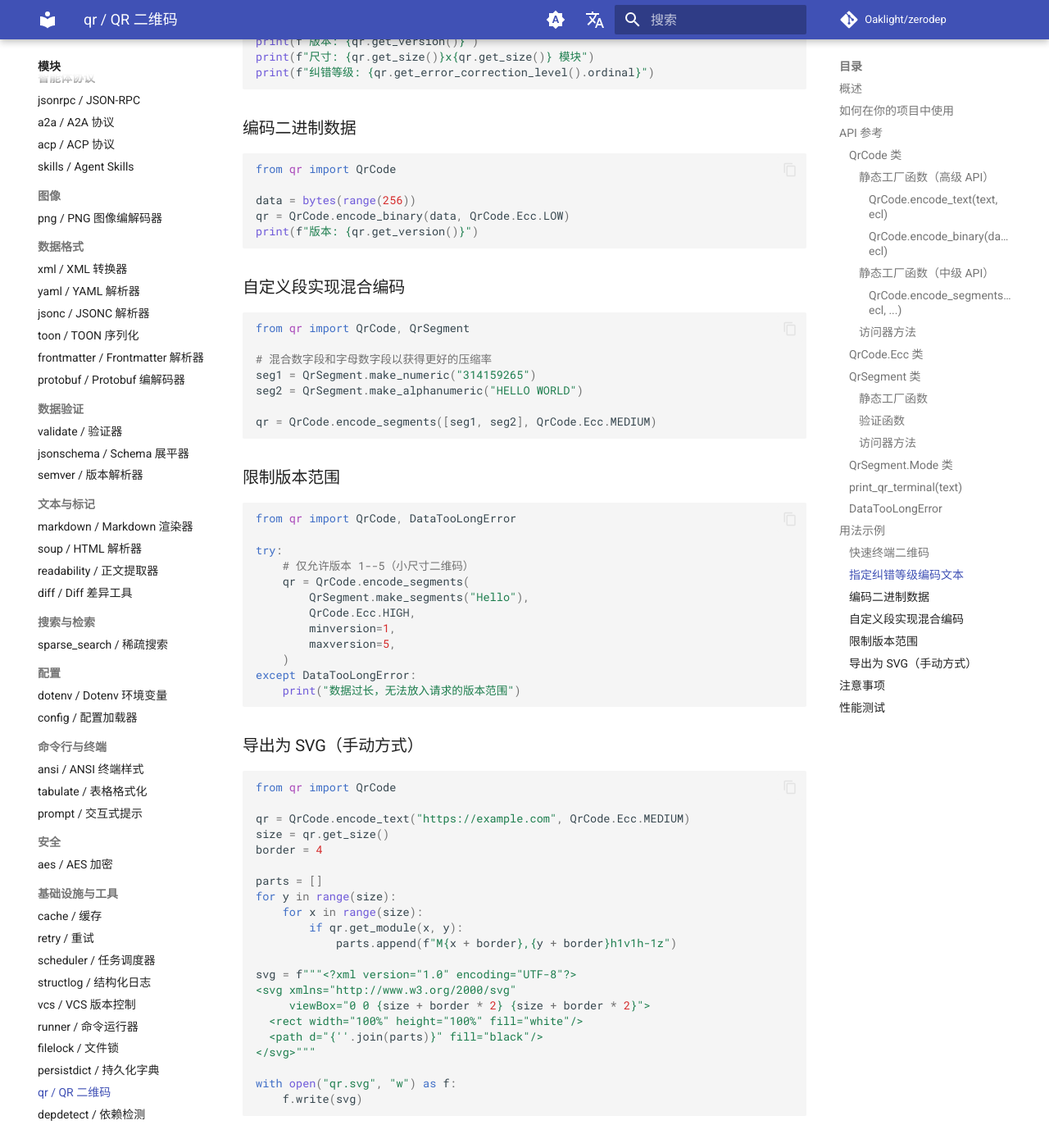
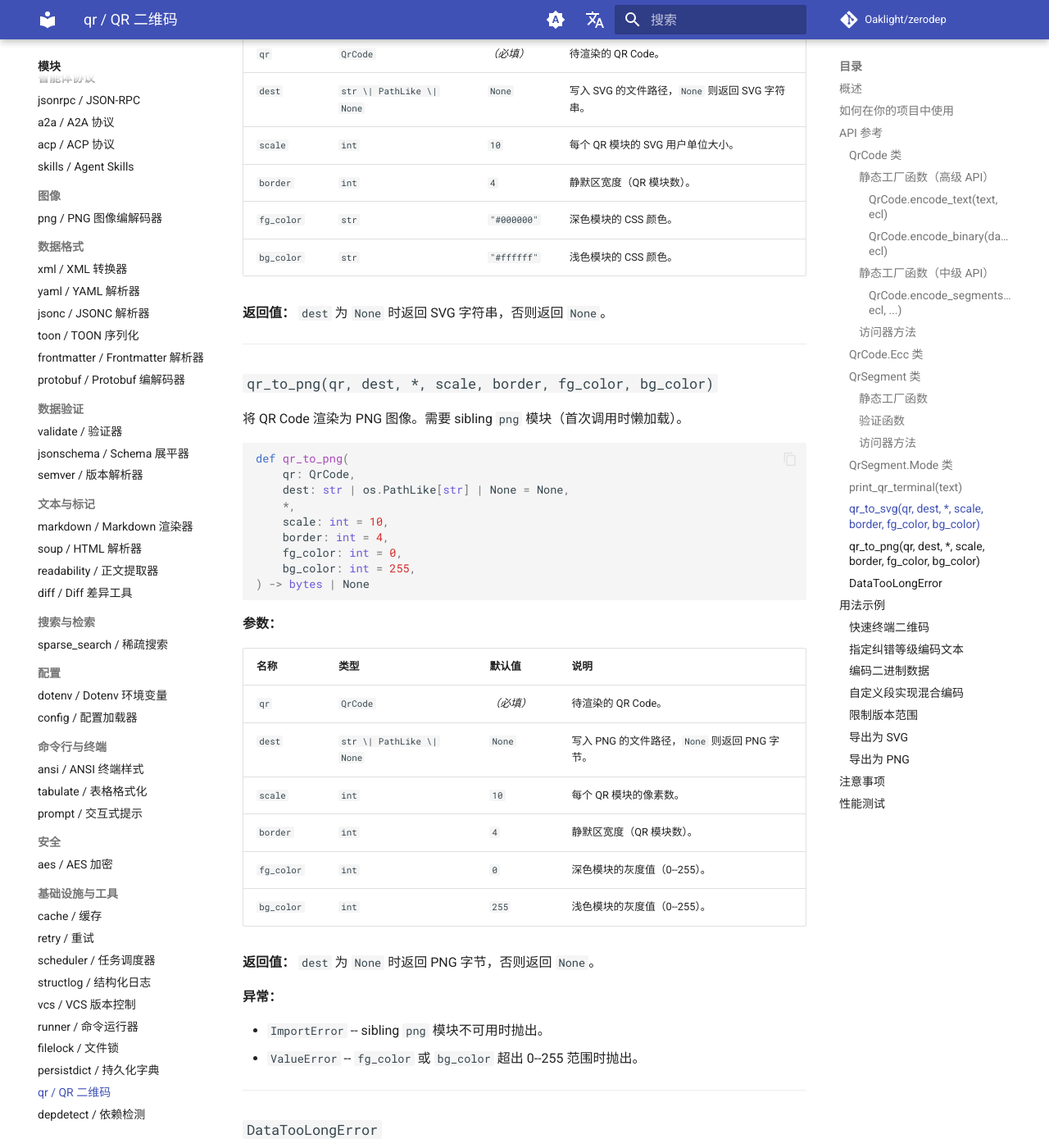
Before and after one commit to Oaklight/zerodep, an MkDocs documentation site: the page built from docs/modules/qr.md, in a window 1280 px wide and 1400 px high, scrolled down 5959 px. Shown: the whole window at 82% size. Built offline with MkDocs 1.6.1 and Material for MkDocs 9.7.7, drawn with Linux system fonts in a browser that asks for light colours; comment, search, counter and statistics services are not loaded; some of the changed text lies outside the part shown.

Commit message:
docs: 添加 QR 图像输出 (qr_to_svg, qr_to_png) 到更新日志和模块文档

````diff
--- a/docs/modules/qr.md
+++ b/docs/modules/qr.md
@@ -1,16 +1,16 @@
 # QR 二维码
 
-QR Code 生成与终端渲染 -- 零依赖，仅标准库，Python 3.10+。
+QR Code 生成与终端、SVG、PNG 渲染 -- 零依赖（PNG 需要 sibling `png` 模块），仅标准库，Python 3.10+。
 
 ## 概述
 
-QR 模块提供完整的 QR Code 编码器，符合 **QR Code Model 2** 规范（ISO/IEC 18004）。支持所有版本（尺寸）从 1 到 40，全部 4 种纠错等级，以及 4 种字符编码模式。模块还包含一个便捷函数，可以使用 Unicode 半块字符直接在终端中渲染二维码。
+QR 模块提供完整的 QR Code 编码器，符合 **QR Code Model 2** 规范（ISO/IEC 18004）。支持所有版本（尺寸）从 1 到 40，全部 4 种纠错等级，以及 4 种字符编码模式。模块包含终端输出（Unicode 半块字符）、SVG 导出（字符串模板）和 PNG 导出（通过 sibling `png` 模块）的渲染函数。
 
-基于 [Project Nayuki 的 QR Code 生成器库](https://www.nayuki.io/page/qr-code-generator-library)（MIT 许可证），zerodep 额外添加了终端渲染功能。
+基于 [Project Nayuki 的 QR Code 生成器库](https://www.nayuki.io/page/qr-code-generator-library)（MIT 许可证），zerodep 额外添加了渲染函数。
 
 | 文件 | 说明 | 依赖 |
 |------|------|------|
-| `qr.py` | 完整的 QR Code 编码器 + 终端渲染 | 无（仅标准库） |
+| `qr.py` | 完整的 QR Code 编码器 + 终端/SVG/PNG 渲染 | `png`（sibling，可选 -- 仅 PNG 输出需要） |
 
 ## 如何在你的项目中使用
 
@@ -23,7 +23,7 @@ cp qr/qr.py your_project/
 然后导入所需的类：
 
 ```python
-from qr import QrCode, QrSegment, print_qr_terminal
+from qr import QrCode, QrSegment, print_qr_terminal, qr_to_svg, qr_to_png
 ```
 
 ## API 参考
@@ -199,6 +199,73 @@ def print_qr_terminal(text: str) -> None
 
 ---
 
+### `qr_to_svg(qr, dest, *, scale, border, fg_color, bg_color)`
+
+将 QR Code 渲染为 SVG 图像。使用单个 `<path>` 元素实现紧凑输出。无依赖。
+
+```python
+def qr_to_svg(
+    qr: QrCode,
+    dest: str | os.PathLike[str] | None = None,
+    *,
+    scale: int = 10,
+    border: int = 4,
+    fg_color: str = "#000000",
+    bg_color: str = "#ffffff",
+) -> str | None
+```
+
+**参数：**
+
+| 名称 | 类型 | 默认值 | 说明 |
+|------|------|--------|------|
+| `qr` | `QrCode` | *（必填）* | 待渲染的 QR Code。 |
+| `dest` | `str \| PathLike \| None` | `None` | 写入 SVG 的文件路径，`None` 则返回 SVG 字符串。 |
+| `scale` | `int` | `10` | 每个 QR 模块的 SVG 用户单位大小。 |
+| `border` | `int` | `4` | 静默区宽度（QR 模块数）。 |
+| `fg_color` | `str` | `"#000000"` | 深色模块的 CSS 颜色。 |
+| `bg_color` | `str` | `"#ffffff"` | 浅色模块的 CSS 颜色。 |
+
+**返回值：** `dest` 为 `None` 时返回 SVG 字符串，否则返回 `None`。
+
+---
+
+### `qr_to_png(qr, dest, *, scale, border, fg_color, bg_color)`
+
+将 QR Code 渲染为 PNG 图像。需要 sibling `png` 模块（首次调用时懒加载）。
+
+```python
+def qr_to_png(
+    qr: QrCode,
+    dest: str | os.PathLike[str] | None = None,
+    *,
+    scale: int = 10,
+    border: int = 4,
+    fg_color: int = 0,
+    bg_color: int = 255,
+) -> bytes | None
+```
+
+**参数：**
+
+| 名称 | 类型 | 默认值 | 说明 |
+|------|------|--------|------|
+| `qr` | `QrCode` | *（必填）* | 待渲染的 QR Code。 |
+| `dest` | `str \| PathLike \| None` | `None` | 写入 PNG 的文件路径，`None` 则返回 PNG 字节。 |
+| `scale` | `int` | `10` | 每个 QR 模块的像素数。 |
+| `border` | `int` | `4` | 静默区宽度（QR 模块数）。 |
+| `fg_color` | `int` | `0` | 深色模块的灰度值（0--255）。 |
+| `bg_color` | `int` | `255` | 浅色模块的灰度值（0--255）。 |
+
+**返回值：** `dest` 为 `None` 时返回 PNG 字节，否则返回 `None`。
+
+**异常：**
+
+- `ImportError` -- sibling `png` 模块不可用时抛出。
+- `ValueError` -- `fg_color` 或 `bg_color` 超出 0--255 范围时抛出。
+
+---
+
 ### `DataTooLongError`
 
 当提供的数据无法放入任何 QR Code 版本时抛出的异常。是 `ValueError` 的子类。
@@ -263,30 +330,32 @@ except DataTooLongError:
     print("数据过长，无法放入请求的版本范围")
 ```
 
-### 导出为 SVG（手动方式）
+### 导出为 SVG
 
 ```python
-from qr import QrCode
+from qr import QrCode, qr_to_svg
 
 qr = QrCode.encode_text("https://example.com", QrCode.Ecc.MEDIUM)
-size = qr.get_size()
-border = 4
 
-parts = []
-for y in range(size):
-    for x in range(size):
-        if qr.get_module(x, y):
-            parts.append(f"M{x + border},{y + border}h1v1h-1z")
+# 返回 SVG 字符串
+svg = qr_to_svg(qr)
 
-svg = f"""<?xml version="1.0" encoding="UTF-8"?>
-<svg xmlns="http://www.w3.org/2000/svg"
-     viewBox="0 0 {size + border * 2} {size + border * 2}">
-  <rect width="100%" height="100%" fill="white"/>
-  <path d="{''.join(parts)}" fill="black"/>
-</svg>"""
+# 写入文件，自定义颜色
+qr_to_svg(qr, "qr.svg", fg_color="darkblue", bg_color="#f0f0f0")
+```
 
-with open("qr.svg", "w") as f:
-    f.write(svg)
+### 导出为 PNG
+
+```python
+from qr import QrCode, qr_to_png
+
+qr = QrCode.encode_text("https://example.com", QrCode.Ecc.MEDIUM)
+
+# 返回 PNG 字节
+png_bytes = qr_to_png(qr)
+
+# 写入文件，自定义缩放
+qr_to_png(qr, "qr.png", scale=20, border=2)
 ```
 
 ## 注意事项
````
Also changed, not shown: docs/changelog.md (+1 -0 lines).
